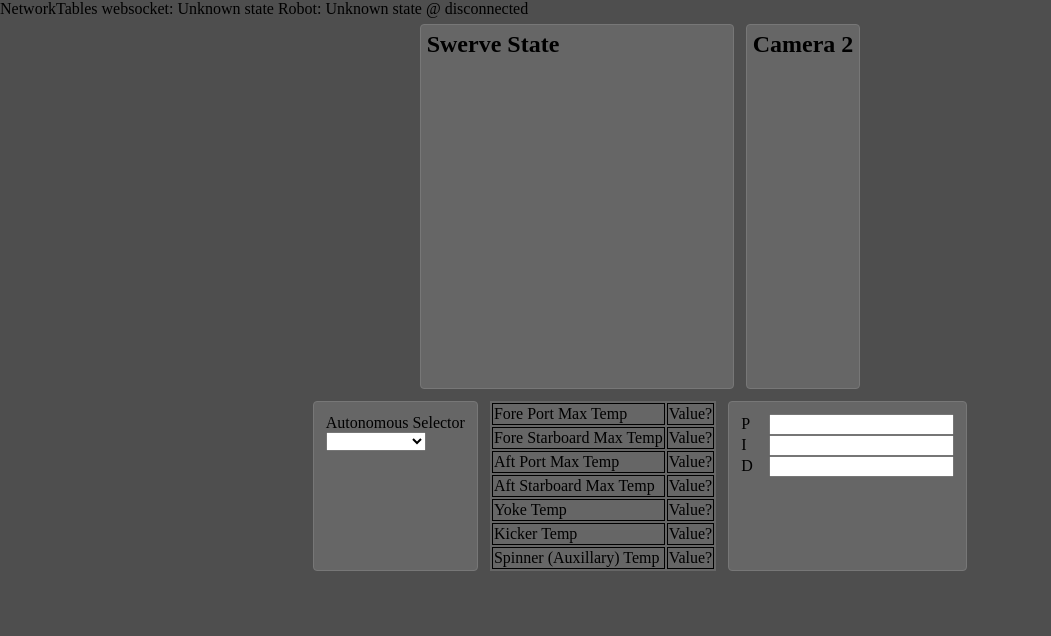
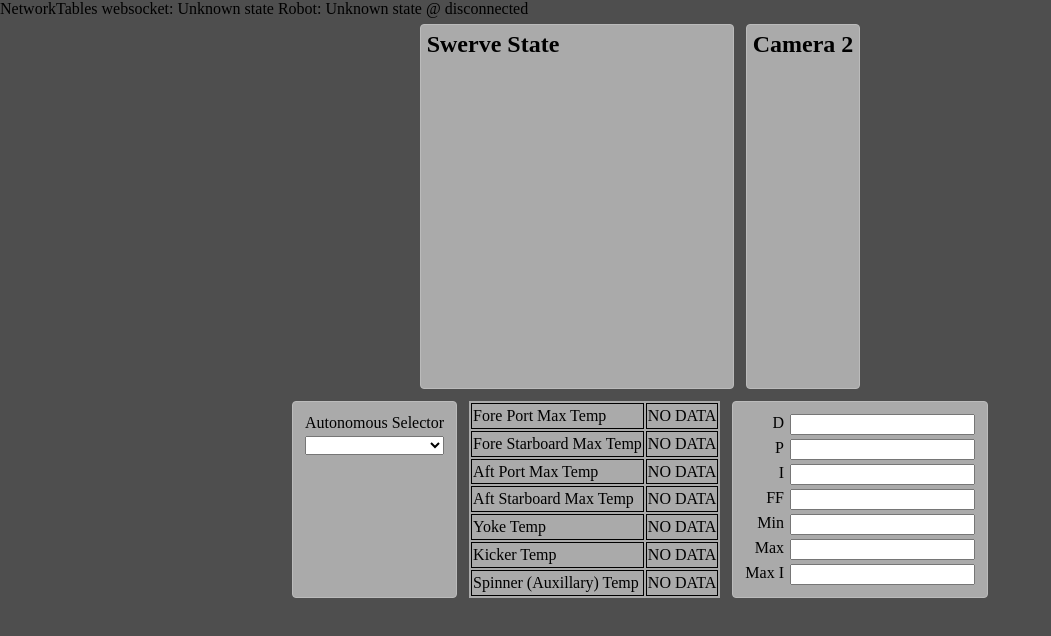
Before and after one commit to FRC-1721/1721-RapidReact, a website built with webpack: page dashboard/www/index.html in a window 1280 px wide. Shown: the whole page, without its empty margins (0-1051 px from the left). Built offline with nearby package versions, Linux system fonts and the light colour scheme.

Commit message:
Initial frontend implementation of PID

```diff
--- a/dashboard/src/index.js
+++ b/dashboard/src/index.js
@@ -2,6 +2,8 @@
 import * as $ from "jquery";
 import * as d3 from "d3";
 import updateTemp from "./temp-display";
+import { updateValue } from "./utils";
+import { setupPID, receivePIDUpdate } from "./pid-optimizer";
 
 const WHEEL_PORT_X = 25 + 50/2;
 const WHEEL_STARBOARD_X = 200 + 50/2;
@@ -52,6 +54,8 @@ $(document).ready(function () {
         drawWheel(WHEEL_PORT_X, WHEEL_AFT_Y, 0);
         drawWheel(WHEEL_STARBOARD_X, WHEEL_AFT_Y, 0);
     }
+
+    setupPID();
 });
 
 function drawWheel(x, y, angle) {
@@ -93,6 +97,9 @@ function swerveListener(key, value, isNew) {
     if (key.includes("/SmartDashboard/Thermals/")) {
         updateTemp(key, value);
     }
+    if (key.includes("/SmartDashboard/PID/") ) {
+        receivePIDUpdate(key, value);
+    }
 }
 
 function onRobotConnection(connected) {
--- /dev/null
+++ b/dashboard/src/pid-optimizer.js
@@ -0,0 +1,34 @@
+import { updateValue } from "./utils";
+const ids = [
+    "p_value",
+    "i_value",
+    "d_value"
+];
+const lastValues = {};
+
+function updateOnChange(e) {
+    const id = e.target.id;
+    if (e.target.value !== lastValues[id]) {
+        // value was changed
+        const key = `/SmartDashboard/PID/${id}`
+        const numVal = parseFloat(e.target.value, 10);
+        NetworkTables.putValue(key, numVal);
+    }
+}
+export function setupPID() {
+    // watch for change on the P, I, and D values.
+    // Put the result
+    for (const id of ids)  {
+        const elem = documnt.getElementById(id)
+        if (elem) {
+            elem.addEventListener("blur", updateOnChange);
+        }
+    }
+}
+
+export function receivePIDUpdate(key, value) {
+    const splitKey = key.split("/");
+    const id = splitKey[splitKey.length - 1];
+    lastValues[id] = value;
+    updateValue(key, value);
+}
--- /dev/null
+++ b/dashboard/src/utils.js
@@ -0,0 +1,10 @@
+export function updateValue(key, value) {
+    const splitKey = key.split("/");
+    const id = splitKey[splitKey.length - 1];
+    if (id) {
+        const elem = document.getElementById(id)
+        if (elem) {
+            elem.innerHTML = `${value}`;
+        }
+    }
+}
--- a/dashboard/www/index.html
+++ b/dashboard/www/index.html
@@ -50,36 +50,40 @@
                 <tbody>
                     <tr>
                         <td>Fore Port Max Temp</td>
-                        <td id="fs_temp">Value?</td>
+                        <td id="fs_temp">NO DATA</td>
                     </tr>
                     <tr>
                         <td>Fore Starboard Max Temp</td>
-                        <td id="fp_temp">Value?</td>
+                        <td id="fp_temp">NO DATA</td>
                     </tr>
                     <tr>
                         <td>Aft Port Max Temp </td>
-                        <td id="ap_temp">Value?</td>
+                        <td id="ap_temp">NO DATA</td>
                     </tr>
                     <tr>
                         <td>Aft Starboard Max Temp</td>
-                        <td id="as_temp">Value?</td>
+                        <td id="as_temp">NO DATA</td>
                     </tr>
                     <!-- Shooter temps -->
                     <tr>
                         <td>Yoke Temp</td>
-                        <td id="primary_yoke_temp">Value?</td>
+                        <td id="primary_yoke_temp">NO DATA</td>
                     </tr>
                     <tr>
                         <td>Kicker Temp</td>
-                        <td id="kicker_temp">Value?</td>
+                        <td id="kicker_temp">NO DATA</td>
                     </tr>
                     <tr>
                         <td>Spinner (Auxillary) Temp</td>
-                        <td id="auxillary_yoke_temp">Value?</td>
+                        <td id="auxillary_yoke_temp">NO DATA</td>
                     </tr>
                 </tbody>
             </table>
             <div class="pid_table">
+                <div class="input_container">
+                    <label for="d_value">D</label>
+                    <input type="number" name="d_value" value="NOT SET" id="d_value" />
+                </div>
                 <div class="input_container">
                     <label for="p_value">P</label>
                     <input type="number" name="p_value" value="NOT SET" id="p_value" />
@@ -89,8 +93,20 @@
                     <input type="number" name="i_value" value="NOT SET" id="i_value" />
                 </div>
                 <div class="input_container">
-                    <label for="d_value">D</label>
-                    <input type="number" name="d_value" value="NOT SET" id="d_value" />
+                    <label for="ff_value">FF</label>
+                    <input type="number" name="ff_value" value="NOT SET" id="d_value" />
+                </div>
+                <div class="input_container">
+                    <label for="min_value">Min</label>
+                    <input type="number" name="min_value" value="NOT SET" id="d_value" />
+                </div>
+                <div class="input_container">
+                    <label for="max_value">Max</label>
+                    <input type="number" name="max_value" value="NOT SET" id="d_value" />
+                </div>
+                <div class="input_container">
+                    <label for="maxi_value">Max I</label>
+                    <input type="number" name="max_i_value" value="NOT SET" id="d_value" />
                 </div>
                 </tbody>
             </div>
--- a/dashboard/www/styles.css
+++ b/dashboard/www/styles.css
@@ -1,3 +1,8 @@
+:root {
+    --light-gray: #BBB;
+    --mid-gray: #AAA;
+    --dark-gray: #333;
+}
 .wrapper {
     position: absolute;
     left: 0;
@@ -23,16 +28,16 @@ h2 {
 
 .canvas_wrapper {
     padding: 6px;
-    border: 1px solid #777;
+    border: 1px solid var(--light-gray);
     border-radius: 4px;
-    background-color: #666;
+    background-color: var(--mid-gray);
     margin-right: 12px;
 }
 
 .camera_wrapper {
     padding: 6px;
-    border: 1px solid #777;
-    background-color: #666;
+    border: 1px solid var(--light-gray);
+    background-color: var(--mid-gray);
     border-radius: 4px;
 }
 
@@ -49,7 +54,7 @@ h2 {
 }
 
 .temp_table {
-    background-color: #666;
+    background-color: var(--mid-gray);
 
 }
 
@@ -59,25 +64,37 @@ h2 {
 }
 
 .pid_table {
-    border: 1px solid #777;
+    border: 1px solid var(--light-gray);
     border-radius: 4px;
-    background-color: #666;
+    background-color: var(--mid-gray);
     padding: 12px;
     margin-left: 12px;
+    display: flex;
+    flex-direction: column;
+    align-items: stretch;
 }
 
 .input_container {
+    display: flex;
+    flex-direction: row;
+    align-items: stretch;
+}
+
+.input_container + .input_container {
+    margin-top: 4px;
 }
 
 .input_container label {
-    width: 24px;
+    text-align: right;
     display: inline-block;
+    margin-right: 6px;
+    flex: 1 1 auto;
 }
 
 .auto_wrapper {
-    border: 1px solid #777;
+    border: 1px solid var(--light-gray);
     border-radius: 4px;
-    background-color: #666;
+    background-color: var(--mid-gray);
     padding: 12px;
     margin-right: 12px;
 }
@@ -87,5 +104,6 @@ h2 {
 }
 
 .auto_wrapper select {
-    width: 100px;
+    margin-top: 4px;
+    width: 100%;
 }
```
